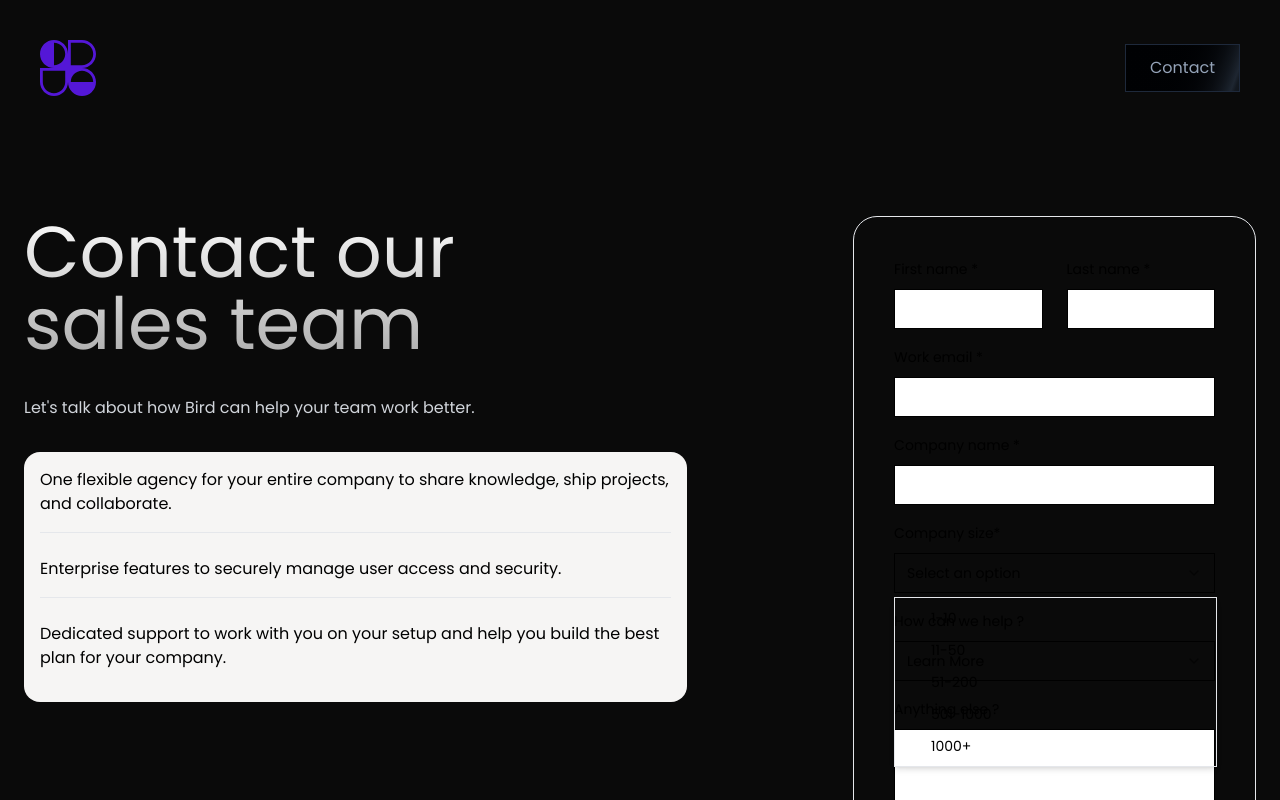
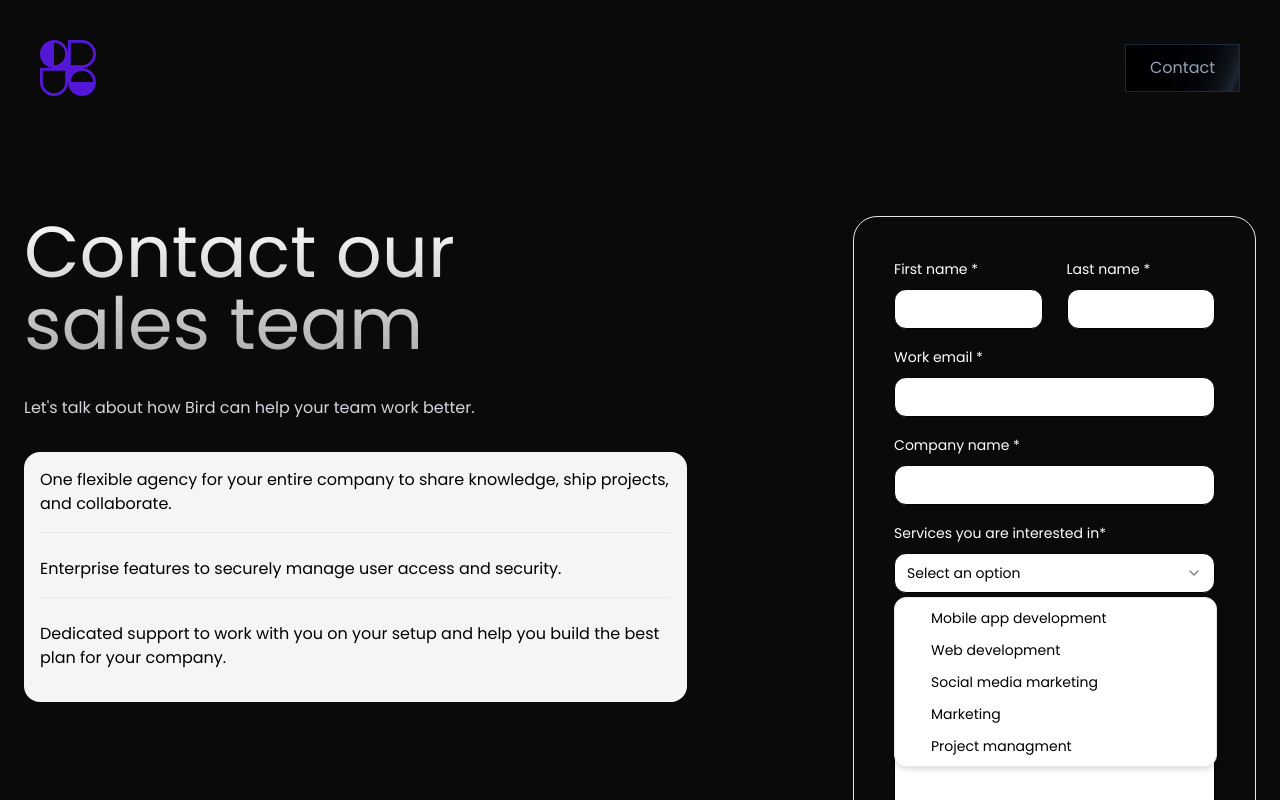
Before and after one commit to Beka-Merebashvili/Digital-Marketing-Agency, a Next.js app: page /contact in a window 1280 px wide. Both pictures are taken after a click on the button "Select an option". Shown: the top 800 px of the page. Built offline with nearby package versions, Linux system fonts and the light colour scheme.

Commit message:
finish contact form

```diff
--- a/src/app/contact/page.tsx
+++ b/src/app/contact/page.tsx
@@ -161,7 +161,7 @@
           {!submitted ? (
              <form
              onSubmit={form.handleSubmit(onSubmit)}
-             className="space-y-4 h-full border rounded-3xl p-10 md:w-1/3 "
+             className="space-y-4 h-full border rounded-3xl p-10 md:w-1/3"
            >
              <div className="md:flex items-center gap-6 ">
                <FormField
@@ -171,7 +171,7 @@
                    <FormItem className="items-center justify-center  w-full">
                      <FormLabel className="text-sm ">First name *</FormLabel>
                      <FormControl>
-                       <Input {...field} />
+                       <Input {...field} required />
                      </FormControl>
                    </FormItem>
                  )}
@@ -184,7 +184,7 @@
                    <FormItem className="items-center justify-center  w-full">
                      <FormLabel className="w-60 text-sm ">Last name *</FormLabel>
                      <FormControl>
-                       <Input {...field} />
+                       <Input {...field} required />
                      </FormControl>
                    </FormItem>
                  )}
@@ -198,7 +198,7 @@
                  <FormItem className="items-center justify-center  w-full">
                    <FormLabel className=" text-sm   ">Work email *</FormLabel>
                    <FormControl>
-                     <Input {...field} />
+                     <Input {...field}/>
                    </FormControl>
                  </FormItem>
                )}
@@ -211,7 +211,7 @@
                  <FormItem className="items-center justify-center  w-full">
                    <FormLabel className="w-60 text-sm">Company name *</FormLabel>
                    <FormControl>
-                     <Input {...field} />
+                     <Input {...field} required />
                    </FormControl>
                  </FormItem>
                )}
@@ -222,10 +222,8 @@
                name="job_title"
                render={({ field }) => (
                  <FormItem className="items-center justify-center w-full">
-                   <FormLabel className="w-60 text-sm ">Company size*</FormLabel>
-                   <Select
-                     onValueChange={field.onChange}
-                   >
+                   <FormLabel className="w-60 text-sm ">Services you are interested in*</FormLabel>
+                   <Select onValueChange={field.onChange}>
                      <FormControl>
                        <SelectTrigger>
                          <SelectValue placeholder="Select an option" />
@@ -233,12 +231,12 @@
                      </FormControl>
                      <SelectContent>
                        <div className="flex gap-4">
-                         <SelectItem value="1-10">1-10</SelectItem>
+                         <SelectItem value="Mobile app development">Mobile app development</SelectItem>
                        </div>
-                       <SelectItem value="11-50">11-50</SelectItem>
-                       <SelectItem value="51-200">51-200</SelectItem>
-                       <SelectItem value="501-1000">501-1000</SelectItem>
-                       <SelectItem value="1000+">1000+</SelectItem>
+                       <SelectItem value="Web development">Web development</SelectItem>
+                       <SelectItem value="Social media marketing">Social media marketing</SelectItem>
+                       <SelectItem value="Marketing">Marketing</SelectItem>
+                       <SelectItem value="Project managment">Project managment</SelectItem>
                      </SelectContent>
                    </Select>
                  </FormItem>
@@ -253,10 +251,7 @@
                    <FormLabel className="w-60 text-sm   ">
                      How can we help ?
                    </FormLabel>
-                   <Select
-                     onValueChange={field.onChange}
-                     defaultValue={field.value}
-                   >
+                   <Select onValueChange={field.onChange} defaultValue={field.value} required>
                      <FormControl>
                        <SelectTrigger>
                          <SelectValue placeholder="Select an option" />
@@ -264,14 +259,14 @@
                      </FormControl>
                      <SelectContent>
                        <div className="flex gap-4">
-                         <SelectItem value="Evaluate Bird for my company">
-                           Evaluate Bird for my company
+                         <SelectItem value="Evaluate app for my company">
+                           Evaluate app for my company
                          </SelectItem>
                        </div>
                        <SelectItem value="Learn More">Learn More</SelectItem>
                        <SelectItem value="Get a Quote">Get a Quote</SelectItem>
-                       <SelectItem value="How to use Bird">
-                         How to use Bird
+                       <SelectItem value="How to use">
+                         How to use
                        </SelectItem>
                        <SelectItem value="Other">Other</SelectItem>
                      </SelectContent>
@@ -289,7 +284,7 @@
                      Anything else ?
                    </FormLabel>
                    <FormControl>
-                     <Textarea style={{ height: "100px" }} {...field} />
+                     <Textarea style={{ height: "100px" }} {...field}/>
                    </FormControl>
                  </FormItem>
                )}
@@ -297,7 +292,7 @@
 
              <div className="flex gap-4 items-center">
                <div>
-                 <Checkbox className="text-[#6c6684]" />
+                 <Checkbox className="text-[#6c6684]" required />
                </div>
                <div className="text-white font-light  md:w-3/4 mb-1">
                  I agree to Bird&apos; sending marketing communications related
@@ -317,13 +312,14 @@
                </Button>
              </div>
            </form>
+
           ) : (
             <>
               <div className="text-xl  md:text-2xl  flex  items-center justify-center flex-col px-8">
                 <div className="w-80 py-20">
                   <PiSmiley className="text-6xl text-[#6c6684] mx-auto" />
 
-                  <div className="text-gray-500 font-light  text-center justify-center mx-auto py-10">
+                  <div className="text-gray-500 font-light  text-center justify-center mx-auto py-10 h-screen">
                     We&apos;ve received your inquiry and will be contacting you
                     via email shortly.
                   </div>
--- a/src/components/ui/button.tsx
+++ b/src/components/ui/button.tsx
@@ -15,7 +15,7 @@
         outline:
           "border border-input bg-background hover:bg-accent hover:text-accent-foreground",
         secondary:
-          "bg-secondary text-secondary-foreground hover:bg-secondary/80",
+          "bg-secondary rounded-xl text-secondary-foreground hover:bg-green-500",
         ghost: "hover:bg-accent hover:text-accent-foreground",
         link: "text-primary underline-offset-4 hover:underline",
       },
--- a/src/components/ui/checkbox.tsx
+++ b/src/components/ui/checkbox.tsx
@@ -13,7 +13,7 @@
   <CheckboxPrimitive.Root
     ref={ref}
     className={cn(
-      "peer h-4 w-4 shrink-0 rounded-sm border border-primary ring-offset-background focus-visible:outline-none focus-visible:ring-2 focus-visible:ring-ring focus-visible:ring-offset-2 disabled:cursor-not-allowed disabled:opacity-50 data-[state=checked]:bg-primary data-[state=checked]:text-primary-foreground",
+      "peer h-4 w-4 shrink-0 rounded-sm border border-primary ring-offset-background focus-visible:outline-none focus-visible:ring-2 focus-visible:ring-ring focus-visible:ring-offset-2 disabled:cursor-not-allowed disabled:opacity-50 data-[state=checked]:bg-primary data-[state=checked]:text-white-foreground",
       className
     )}
     {...props}
--- a/src/components/ui/input.tsx
+++ b/src/components/ui/input.tsx
@@ -11,7 +11,7 @@
       <input
         type={type}
         className={cn(
-          "flex h-10 w-full rounded-md border border-input bg-white px-3 py-2 text-sm ring-offset-background file:border-0 file:bg-transparent file:text-sm file:font-medium placeholder:text-muted-foreground focus-visible:outline-none focus-visible:ring-2 focus-visible:ring-ring focus-visible:ring-offset-2 disabled:cursor-not-allowed disabled:opacity-50",
+          "flex h-10 w-full rounded-xl border border-input bg-white px-3 py-2 text-sm ring-offset-background file:border-0 file:bg-transparent file:text-sm file:font-medium placeholder:text-muted-foreground focus-visible:outline-none focus-visible:ring-2 focus-visible:ring-ring focus-visible:ring-offset-2 disabled:cursor-not-allowed disabled:opacity-50",
           className
         )}
         ref={ref}
--- a/src/components/ui/label.tsx
+++ b/src/components/ui/label.tsx
@@ -7,7 +7,7 @@
 import { cn } from "@/lib/utils"
 
 const labelVariants = cva(
-  "text-sm font-medium leading-none peer-disabled:cursor-not-allowed peer-disabled:opacity-70"
+  "text-white font-medium leading-none peer-disabled:cursor-not-allowed peer-disabled:opacity-70"
 )
 
 const Label = React.forwardRef<
--- a/src/components/ui/select.tsx
+++ b/src/components/ui/select.tsx
@@ -19,7 +19,7 @@
   <SelectPrimitive.Trigger
     ref={ref}
     className={cn(
-      "flex h-10 w-full items-center justify-between rounded-md border border-input bg-background px-3 py-2 text-sm ring-offset-background placeholder:text-muted-foreground focus:outline-none focus:ring-2 focus:ring-ring focus:ring-offset-2 disabled:cursor-not-allowed disabled:opacity-50 [&>span]:line-clamp-1",
+      "flex h-10 w-full items-center justify-between rounded-xl border border-input bg-white px-3 py-2 text-sm ring-offset-background placeholder:text-muted-foreground focus:outline-none focus:ring-2 focus:ring-ring focus:ring-offset-2 disabled:cursor-not-allowed disabled:opacity-50 [&>span]:line-clamp-1",
       className
     )}
     {...props}
@@ -75,7 +75,7 @@
     <SelectPrimitive.Content
       ref={ref}
       className={cn(
-        "relative z-50 max-h-96 min-w-[8rem] overflow-hidden rounded-md border bg-popover text-popover-foreground shadow-md data-[state=open]:animate-in data-[state=closed]:animate-out data-[state=closed]:fade-out-0 data-[state=open]:fade-in-0 data-[state=closed]:zoom-out-95 data-[state=open]:zoom-in-95 data-[side=bottom]:slide-in-from-top-2 data-[side=left]:slide-in-from-right-2 data-[side=right]:slide-in-from-left-2 data-[side=top]:slide-in-from-bottom-2",
+        "relative z-50 max-h-96 min-w-[8rem] overflow-hidden rounded-xl border bg-white text-popover-foreground shadow-md data-[state=open]:animate-in data-[state=closed]:animate-out data-[state=closed]:fade-out-0 data-[state=open]:fade-in-0 data-[state=closed]:zoom-out-95 data-[state=open]:zoom-in-95 data-[side=bottom]:slide-in-from-top-2 data-[side=left]:slide-in-from-right-2 data-[side=right]:slide-in-from-left-2 data-[side=top]:slide-in-from-bottom-2",
         position === "popper" &&
           "data-[side=bottom]:translate-y-1 data-[side=left]:-translate-x-1 data-[side=right]:translate-x-1 data-[side=top]:-translate-y-1",
         className
--- a/src/components/ui/textarea.tsx
+++ b/src/components/ui/textarea.tsx
@@ -10,7 +10,7 @@
     return (
       <textarea
         className={cn(
-          "flex min-h-[80px] w-full rounded-md border border-input bg-white px-3 py-2 text-sm ring-offset-background placeholder:text-muted-foreground focus-visible:outline-none focus-visible:ring-2 focus-visible:ring-ring focus-visible:ring-offset-2 disabled:cursor-not-allowed disabled:opacity-50",
+          "flex min-h-[80px] w-full rounded-xl border border-input bg-white px-3 py-2 text-sm ring-offset-background placeholder:text-muted-foreground focus-visible:outline-none focus-visible:ring-2 focus-visible:ring-ring focus-visible:ring-offset-2 disabled:cursor-not-allowed disabled:opacity-50",
           className
         )}
         ref={ref}
```
